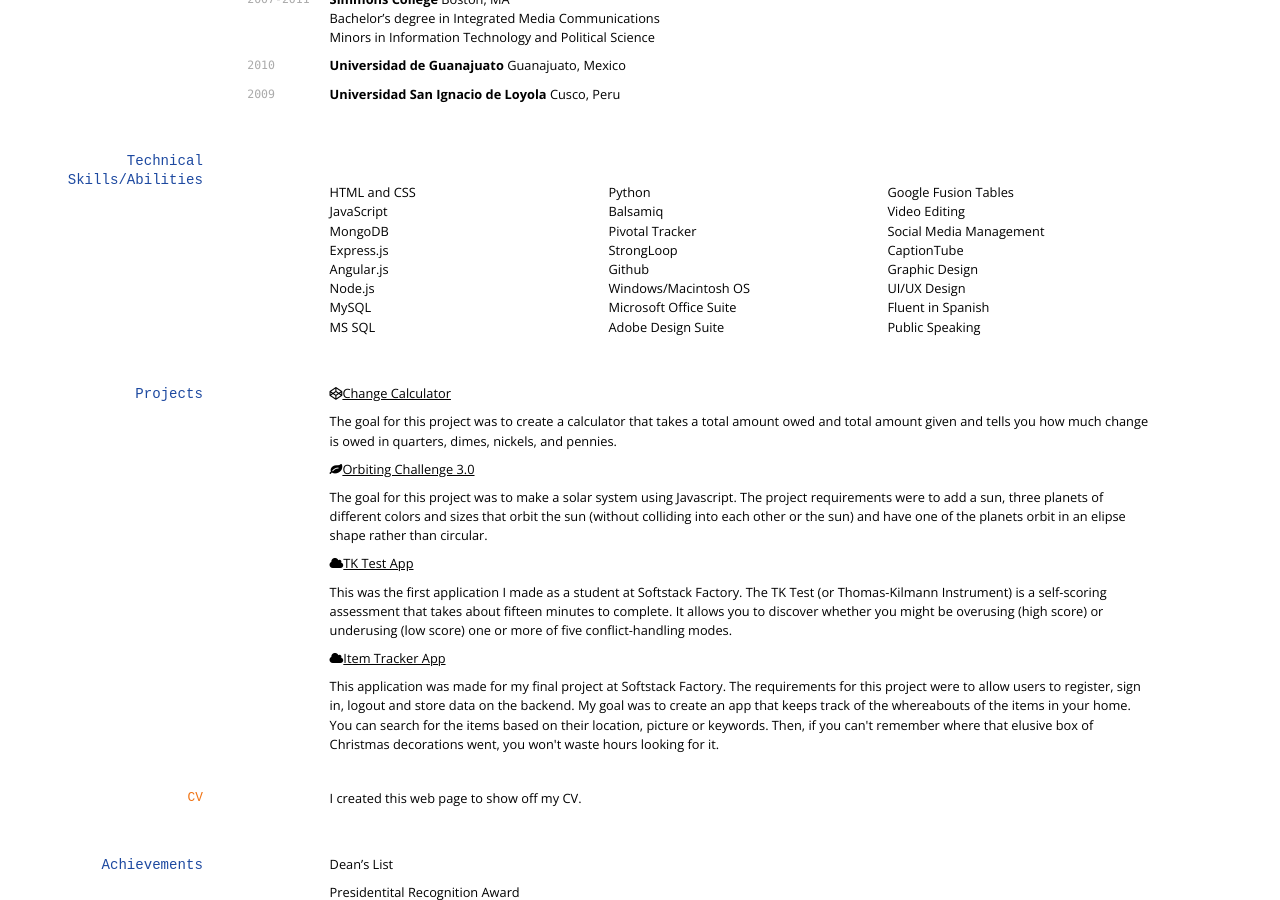
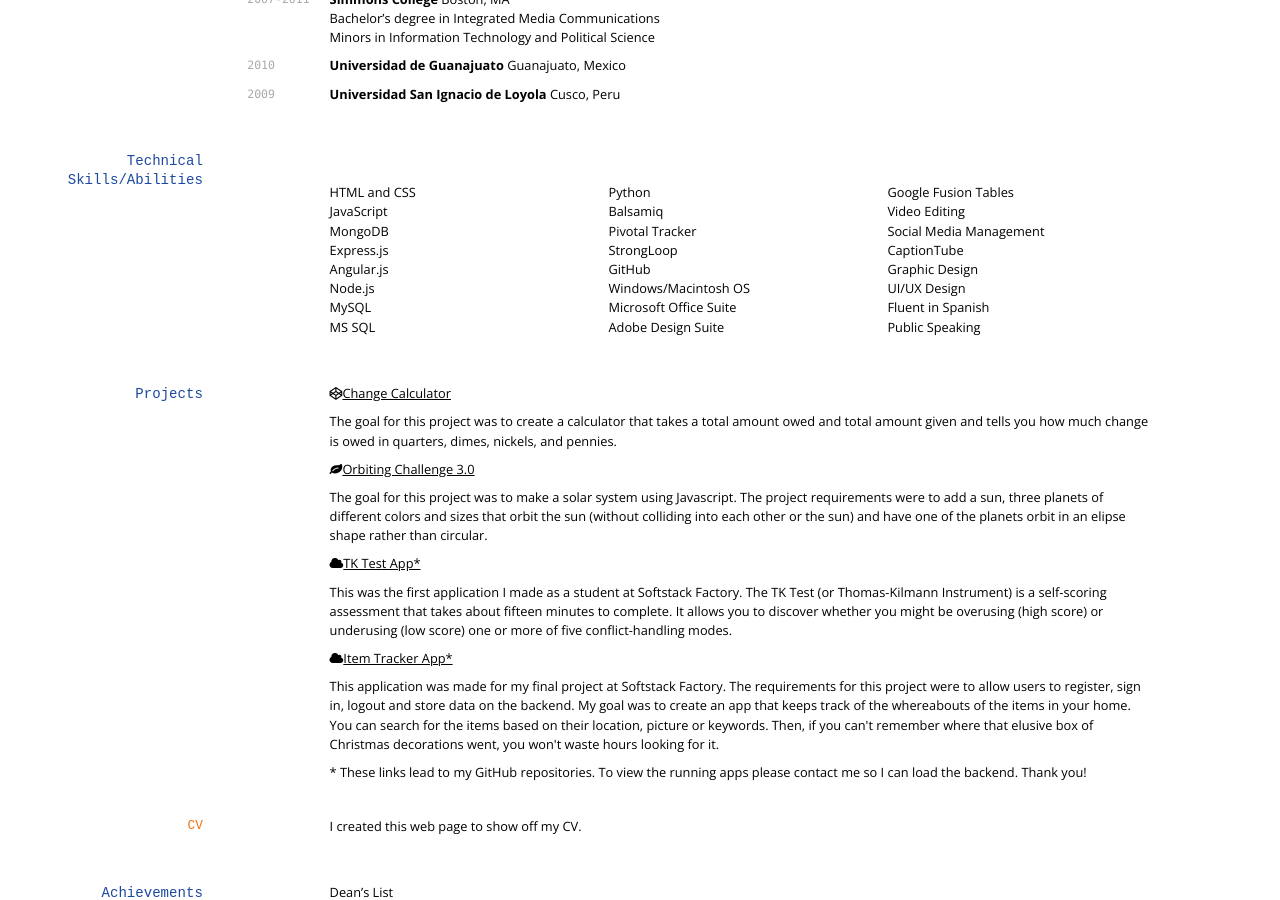
Before and after one commit to anoonan3805/anoonan.github.io, a Jekyll site: the page built from index.md, in a window 1280 px wide and 900 px high, scrolled down 535 px. Built offline with Jekyll 4.4.1, drawn with Linux system fonts in a browser that asks for light colours; nearby versions of some CDN libraries.

Commit message:
SSF added to index.md and note re:apps added

```diff
--- a/index.md
+++ b/index.md
@@ -57,7 +57,7 @@ __Universidad San Ignacio de Loyola__ Cusco, Peru<br>
 * Balsamiq
 * Pivotal Tracker
 * StrongLoop
-* Github
+* GitHub
 * Windows/Macintosh OS
 * Microsoft Office Suite
 * Adobe Design Suite
@@ -78,15 +78,16 @@ __Universidad San Ignacio de Loyola__ Cusco, Peru<br>
 <p>The goal for this project was to make a solar system using Javascript. The project requirements were to add a sun,
 three planets of different colors and sizes that orbit the sun (without colliding into each other or the sun) and have
 one of the planets orbit in an elipse shape rather than circular.</p>
-<i class="fa fa-cloud"></i><a href ="https://github.com/anoonan3805/TKTest" target="_blank">TK Test App</a><br>
+<i class="fa fa-cloud"></i><a href ="https://github.com/anoonan3805/TKTest" target="_blank">TK Test App*</a><br>
 <p>This was the first application I made as a student at Softstack Factory. The TK Test (or Thomas-Kilmann Instrument)
 is a self-scoring assessment that takes about fifteen minutes to complete. It allows you to discover whether you might
 be overusing (high score) or underusing (low score) one or more of five conflict-handling modes.</p>
-<i class="fa fa-cloud"></i><a href="https://github.com/anoonan3805/item-tracker" target="_blank">Item Tracker App</a><br>
+<i class="fa fa-cloud"></i><a href="https://github.com/anoonan3805/item-tracker" target="_blank">Item Tracker App*</a><br>
 <p>This application was made for my final project at Softstack Factory. The requirements for this project were to allow
 users to register, sign in, logout and store data on the backend. My goal was to create an app that keeps track of the whereabouts
 of the items in your home. You can search for the items based on their location, picture or keywords. Then, if you can't
 remember where that elusive box of Christmas decorations went, you won't waste hours looking for it.</p>
+<p>* These links lead to my GitHub repositories. To view the running apps please contact me so I can load the backend. Thank you!</p>
 
 
 ### CV
```
Also changed, not shown: 1 other file.
